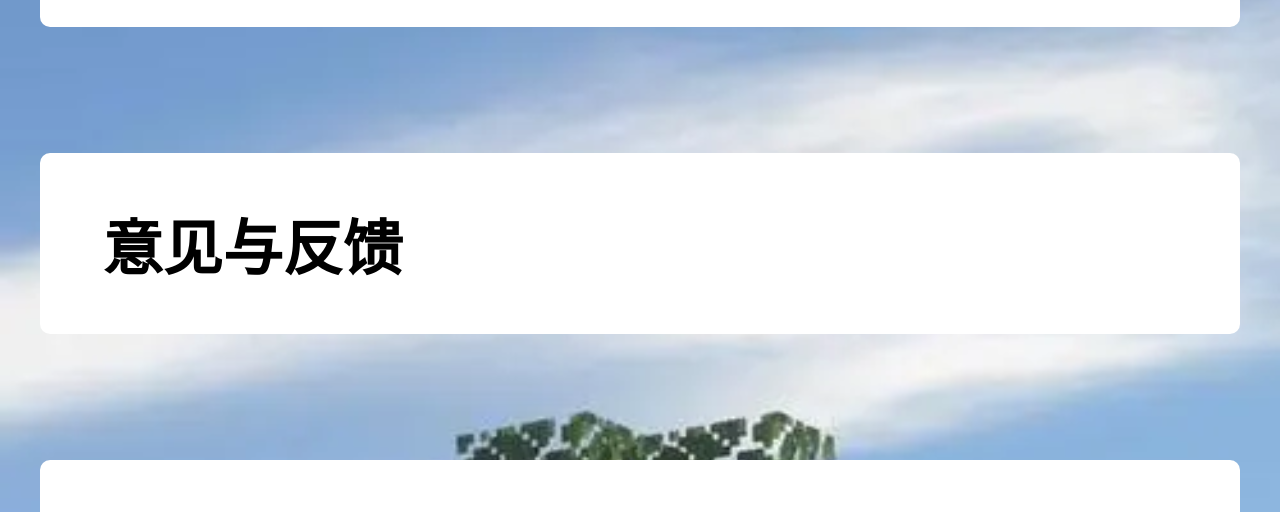
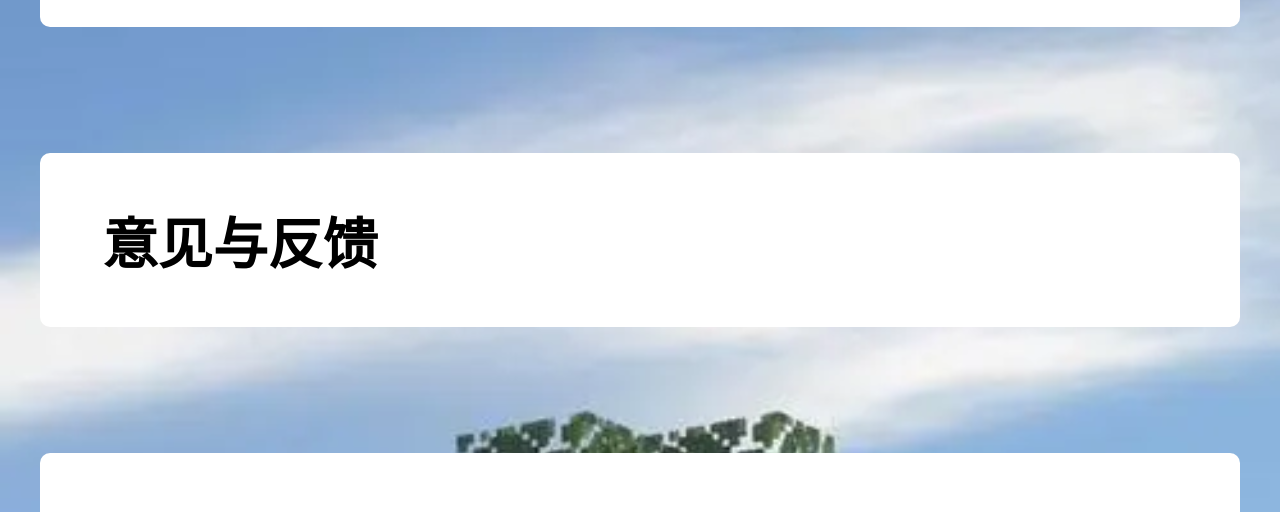
Before and after one commit to fachou1/fachou1.github.io, a plain HTML site: page fc/index.html in a window 1280 px wide. Shown: the part 239-751 px from the top of the page. Drawn offline with Linux system fonts and the light colour scheme.

Commit message:
Update index.html

```diff
--- a/fc/index.html
+++ b/fc/index.html
@@ -70,7 +70,7 @@
 </head>
 <body>
     <div class="container">
-    <h1><font style="font-size:60px">意见与反馈</font></h1>
+    <h1><font style="font-size:55px">意见与反馈</font></h1>
         </ul>
     </div>
 </body>
```
